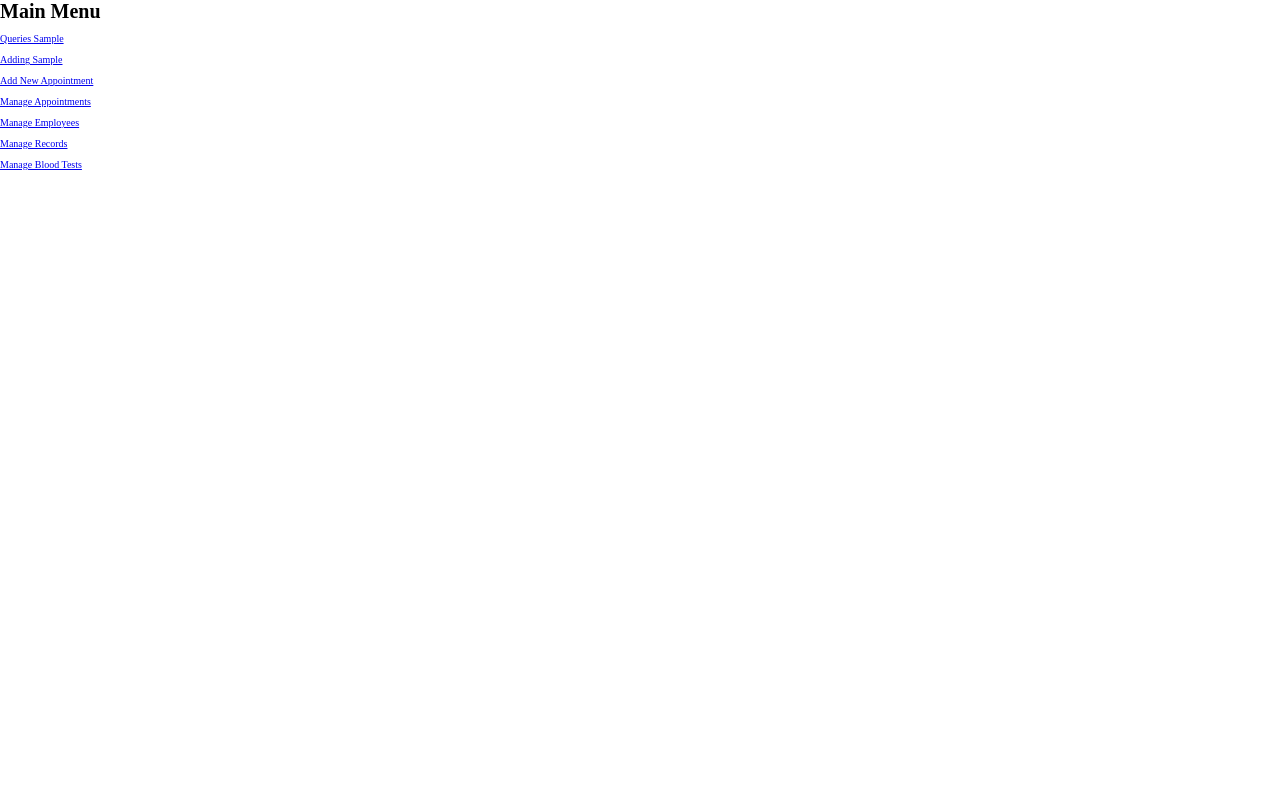
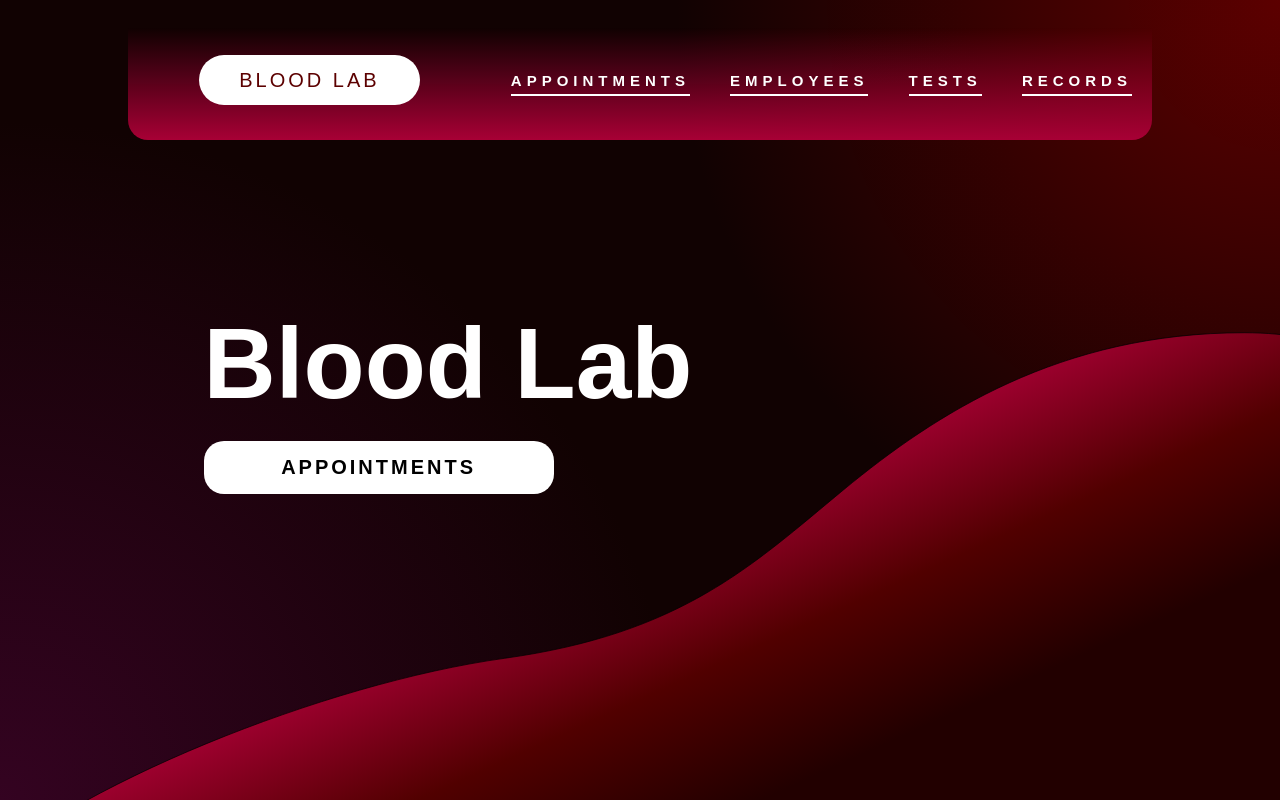
Before and after one commit to JeyyM/CCINFOM-Remake, a Next.js app: page / in a window 1280 px wide. Built offline with nearby package versions, Linux system fonts and the light colour scheme.

Commit message:
home and nav

```diff
--- /dev/null
+++ b/src/app/components/NavBar.js
@@ -0,0 +1,55 @@
+"use client";
+
+import { useState, useEffect } from 'react';
+import Link from 'next/link';
+import { usePathname } from 'next/navigation';
+
+export default function NavBar() {
+      const pathname = usePathname();
+
+      const [isVisible, setIsVisible] = useState(true);
+      const [lastScrollY, setLastScrollY] = useState(0);
+
+      const handleScroll = () => {
+        const currentScrollY = window.scrollY;
+
+        if (currentScrollY > lastScrollY) {
+          setIsVisible(false);
+        } else {
+          setIsVisible(true);
+        }
+
+        setLastScrollY(currentScrollY);
+      };
+
+      useEffect(() => {
+        window.addEventListener('scroll', handleScroll);
+        return () => window.removeEventListener('scroll', handleScroll);
+      }, [lastScrollY]);
+
+      return (
+        <nav className={`navbar ${isVisible ? '' : 'hidden'}`}>
+      <Link href="/"  className='to-home'>BLOOD LAB</Link>
+
+      <Link className='nav-item' href="/appointments">
+        <h2>APPOINTMENTS</h2>
+        <div className={`nav-shadow ${pathname === '/appointments' ? 'active' : ''}`}></div>
+      </Link>
+
+      <Link className='nav-item' href="/employees">
+        <h2>EMPLOYEES</h2>
+        <div className={`nav-shadow ${pathname === '/employees' ? 'active' : ''}`}></div>
+      </Link>
+
+      <Link className='nav-item' href="/blood-tests">
+        <h2>TESTS</h2>
+        <div className={`nav-shadow ${pathname === '/blood-tests' ? 'active' : ''}`}></div>
+      </Link>
+
+      <Link className='nav-item' href="/records">
+        <h2>RECORDS</h2>
+        <div className={`nav-shadow ${pathname === '/records' ? 'active' : ''}`}></div>
+      </Link>
+    </nav>
+  );
+}
--- a/src/app/css/styles.css
+++ b/src/app/css/styles.css
@@ -18,15 +18,16 @@ html {
 body {
   -webkit-box-sizing: border-box;
   box-sizing: border-box;
+  position: relative;
 }
 
-.vertical{
+.vertical {
   display: flex;
   flex-direction: column;
   gap: 1rem;
 }
 
-.square{
+.square {
   height: 10rem;
   width: 10rem;
   transition: all 0.5s;
@@ -58,7 +59,6 @@ body {
   justify-content: center;
 }
 
-
 .whitesheet {
   height: 100vh;
   width: 100vw;
@@ -70,7 +70,7 @@ body {
   z-index: 5;
 }
 
-  .button1{
+.button1 {
   height: 10rem;
   width: 10rem;
   background-color: red;
@@ -83,3 +83,167 @@ body {
   flex-direction: row;
   gap: 1rem;
 }
+
+/* OFFICIAL CSS STARTS HERE */
+@import url("https://fonts.googleapis.com/css2?family=Outfit:wght@300;400;600;700;800;&display=swap");
+
+:root {
+  --bg-color: #110202;
+  --theme-1: #5c0000;
+  --theme-2: #340321;
+  --theme-3: #A80035;
+  --text-color: white;
+
+  --text-color-2: #110202;
+}
+
+.background {
+  background: radial-gradient(
+      circle at top right,
+      var(--theme-1),
+      transparent 40%
+    ),
+    radial-gradient(
+      circle at bottom left,
+      var(--theme-2),
+      transparent 45%
+    ),
+    var(--bg-color);
+}
+
+.home-page {
+  display: flex;
+  flex-direction: column;
+  justify-content: center;
+  align-items: center;
+  height: 100vh;
+  width: 100vw;
+  position: relative;
+  overflow: hidden;
+}
+
+.home-page-buttons {
+  display: flex;
+  flex-direction: column;
+  gap: 2rem;
+  z-index: 2;
+  margin-right: 30%;
+}
+
+.title-text {
+  font-family: "Outfit", sans-serif;
+  font-weight: 800;
+  font-size: 10rem;
+  color: var(--text-color);
+}
+
+.large-button-1 {
+  background-color: white;
+  height: auto;
+  width: 35rem;
+  font-family: "Outfit", sans-serif;
+  font-weight: 600;
+  font-size: 2rem;
+  padding: 1.5rem 4.5rem;
+  border-radius: 2rem;
+  text-decoration: none;
+  display: flex;
+  flex-direction: column;
+  align-items: center;
+  justify-content: center;
+  color: inherit;
+  letter-spacing: 0.3rem;
+}
+
+.home-wave {
+  position: absolute;
+  right: 0;
+  bottom: 0;
+  height: 65%;
+  transform: translateY(10%);
+}
+
+.navbar {
+  position: fixed;
+  top: 0;
+  left: 50%;
+  transform: translateX(-50%);
+  position: fixed;
+  z-index: 1000;
+  width: 80%;
+  height: 14rem;
+  border-radius: 2rem;
+
+  background: linear-gradient(to top, var(--theme-3), transparent 80%), transparent;
+  padding-top: 2rem;
+  display: flex;
+  justify-content: space-around;
+  align-items: center;
+
+  transition: all 0.5s;
+}
+
+.navbar .nav-active {
+  height: 5rem;
+}
+
+
+.to-home {
+  background-color: white;
+  height: 5rem;
+  width: auto;
+  font-family: "Outfit", sans-serif;
+  font-weight: 500;
+  font-size: 2rem;
+  padding: 0rem 4rem;
+  border-radius: 3rem;
+  text-decoration: none;
+  display: flex;
+  flex-direction: column;
+  align-items: center;
+  justify-content: center;
+  color: var(--theme-1);
+  letter-spacing: 0.3rem;
+
+  margin: 0 5%;
+}
+
+.nav-item {
+  height: min-content;
+  padding: 0.5rem 0;
+
+  color: white;
+  text-decoration: none;
+
+  display: flex;
+  flex-direction: column;
+  position: relative;
+
+  font-family: "Outfit", sans-serif;
+  font-weight: 400;
+  letter-spacing: 0.5rem;
+}
+
+.nav-shadow {
+  position: absolute;
+  bottom: 0;
+  left: 0;
+  width: 100%;
+  height: 0rem;
+  border-top: 2px solid white;
+  background: linear-gradient(to bottom, rgba(255, 255, 255, 0.395), transparent 100%);
+  transform: translateY(100%);
+  transition: all 0.2s;
+}
+
+.nav-item:hover .nav-shadow {
+  height: 5rem;
+}
+
+.nav-shadow.active{
+  height: 5rem;
+}
+
+.hidden {
+  transform: translateX(-50%) translateY(-120%);
+}
--- a/src/app/layout.js
+++ b/src/app/layout.js
@@ -1,16 +1,18 @@
-// this file is for metadata stuff
-
 import './css/styles.css';
+import NavBar from './components/NavBar';
 
 export const metadata = {
   title: 'Blood Hospital',
   description: 'Generated by Next.js',
-}
+};
 
 export default function RootLayout({ children }) {
   return (
     <html lang="en">
-      <body>{children}</body>
+      <body>
+        <NavBar/>
+        {children}
+      </body>
     </html>
-  )
+  );
 }
--- a/src/app/page.js
+++ b/src/app/page.js
@@ -7,17 +7,13 @@ import { useState } from 'react';
 export default function Home() {
 
   return (
-    <div className='vertical'>
-      <h1>Main Menu</h1>
+    <div className='home-page background'>
+      <div className='home-page-buttons'>
+        <h1 className='title-text'>Blood Lab</h1>
+        <Link href="/appointments" className='large-button-1'>APPOINTMENTS</Link>
+      </div>
 
-      <Link href="/query">Queries Sample</Link>
-      <Link href="/input">Adding Sample</Link>
-
-      <Link href="/add">Add New Appointment</Link>
-      <Link href="/appointments">Manage Appointments</Link>
-      <Link href="/employees">Manage Employees</Link>
-      <Link href="/records">Manage Records</Link>
-      <Link href="/blood-tests">Manage Blood Tests</Link>
+      <img src="/home-wave.svg" className='home-wave' />
     </div>
   );
 }
```
Also changed, not shown: src/app/appointments/page.js (+39 -0 lines), public/home-wave.svg (added). Lines whose indentation alone changed are shown as unchanged.
